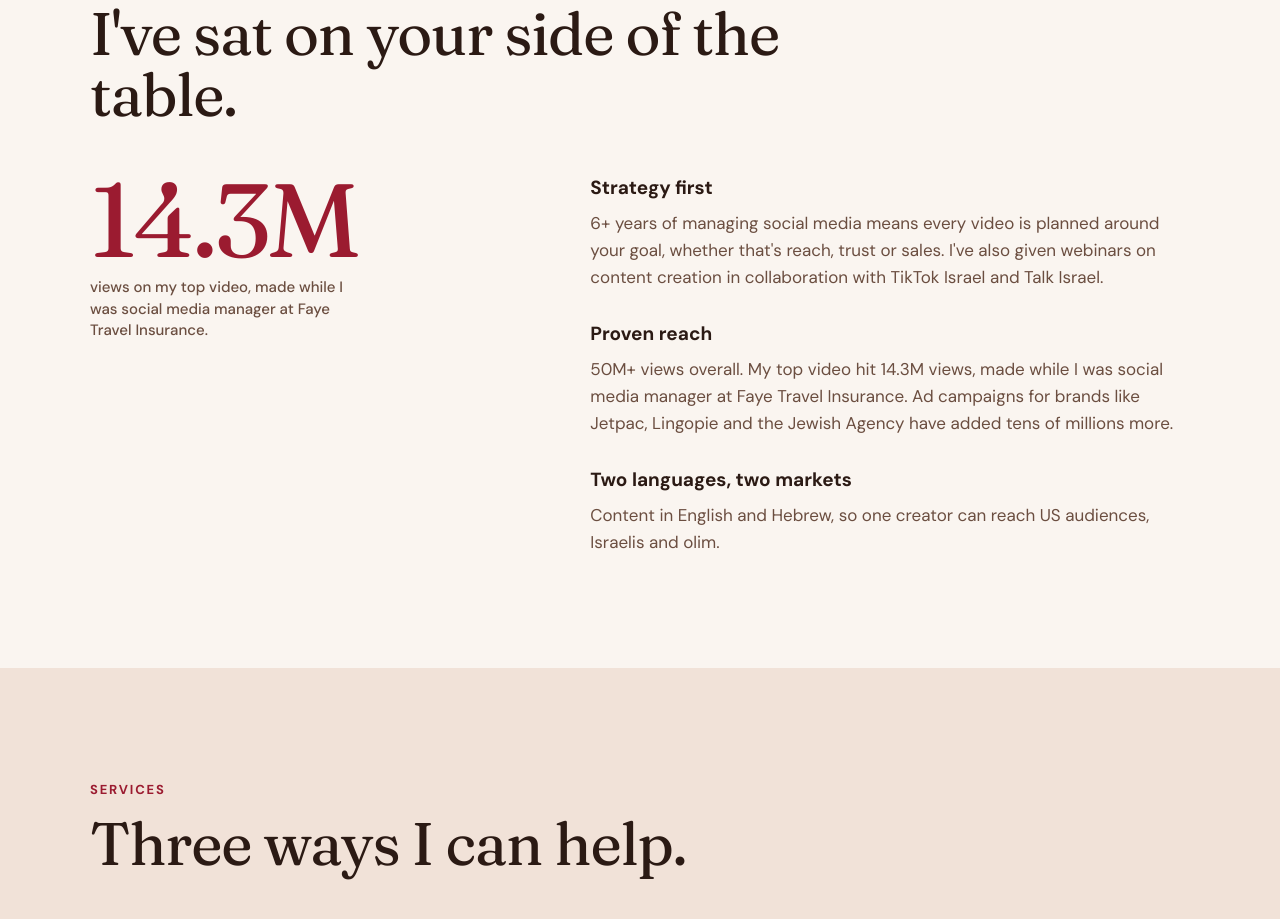
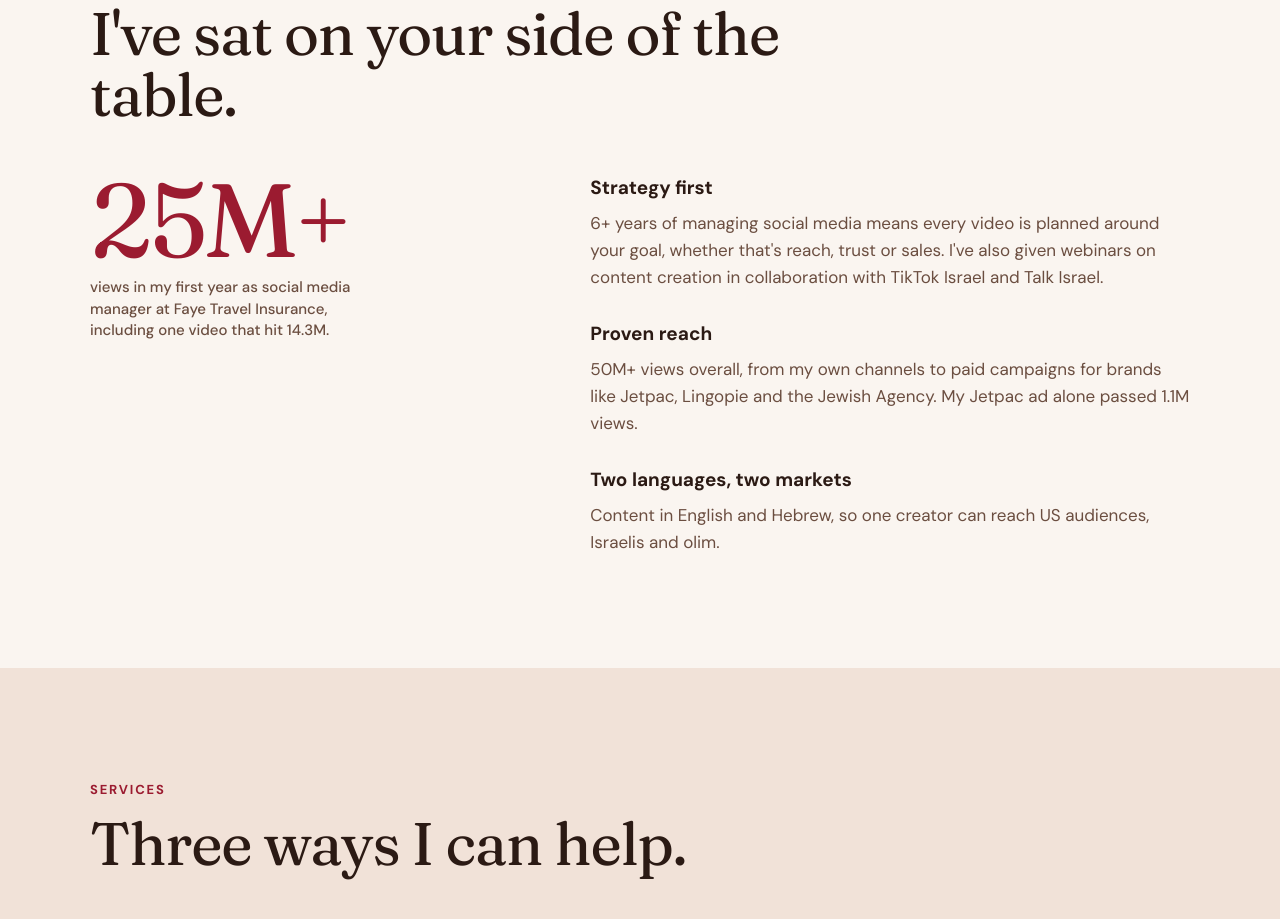
Before and after one commit to mayareymedia/mayarey, a plain HTML site: page index.html in a window 1280 px wide. Shown: the part 5078-5997 px from the top of the page. Drawn offline with Linux system fonts and the light colour scheme.

Commit message:
Stats: 25M+ first year at Faye, updated Proven reach text
Co-Authored-By: Claude Opus 5.5 <noreply@anthropic.com>

```diff
--- a/index.html
+++ b/index.html
@@ -433,7 +433,7 @@ h1,h2,h3,p{margin:0}
   <div class="wrap">
     <h2 class="reveal">I've sat on your side of the table.</h2>
     <div class="pull reveal">
-      <div class="big-number">14.3M<small>views on my top video, made while I was social media manager at Faye Travel Insurance.</small></div>
+      <div class="big-number">25M+<small>views in my first year as social media manager at Faye Travel Insurance, including one video that hit 14.3M.</small></div>
     </div>
     <div class="why-points">
       <div class="reveal">
@@ -442,7 +442,7 @@ h1,h2,h3,p{margin:0}
       </div>
       <div class="reveal">
         <h3>Proven reach</h3>
-        <p>50M+ views overall. My top video hit 14.3M views, made while I was social media manager at Faye Travel Insurance. Ad campaigns for brands like Jetpac, Lingopie and the Jewish Agency have added tens of millions more.</p>
+        <p>50M+ views overall, from my own channels to paid campaigns for brands like Jetpac, Lingopie and the Jewish Agency. My Jetpac ad alone passed 1.1M views.</p>
       </div>
       <div class="reveal">
         <h3>Two languages, two markets</h3>
```
